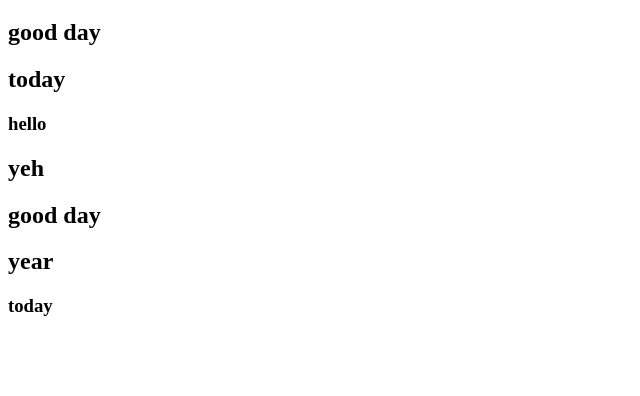
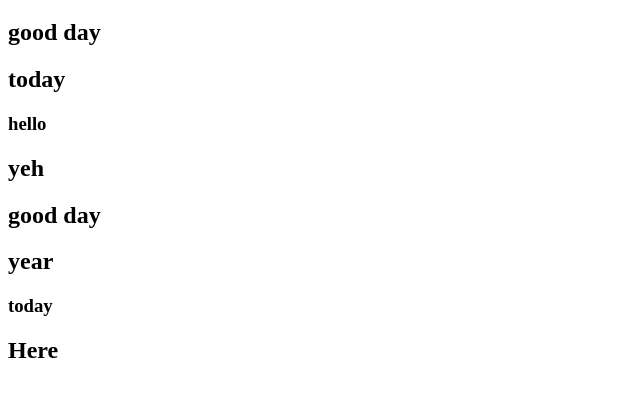
Before and after one commit to Medhavi2025/jenkins-project, a plain HTML site: page index.html in a window 1280 px wide. Shown: the part 106-502 px from the top of the page, without its empty margins (0-640 px from the left). Drawn offline with Linux system fonts and the light colour scheme.

Commit message:
Update index.html

```diff
--- a/index.html
+++ b/index.html
@@ -7,3 +7,4 @@
 <h2>good day</h2>
 <h2>year</h2>
 <h3>today</h3>
+<h2>Here</h2>
```
